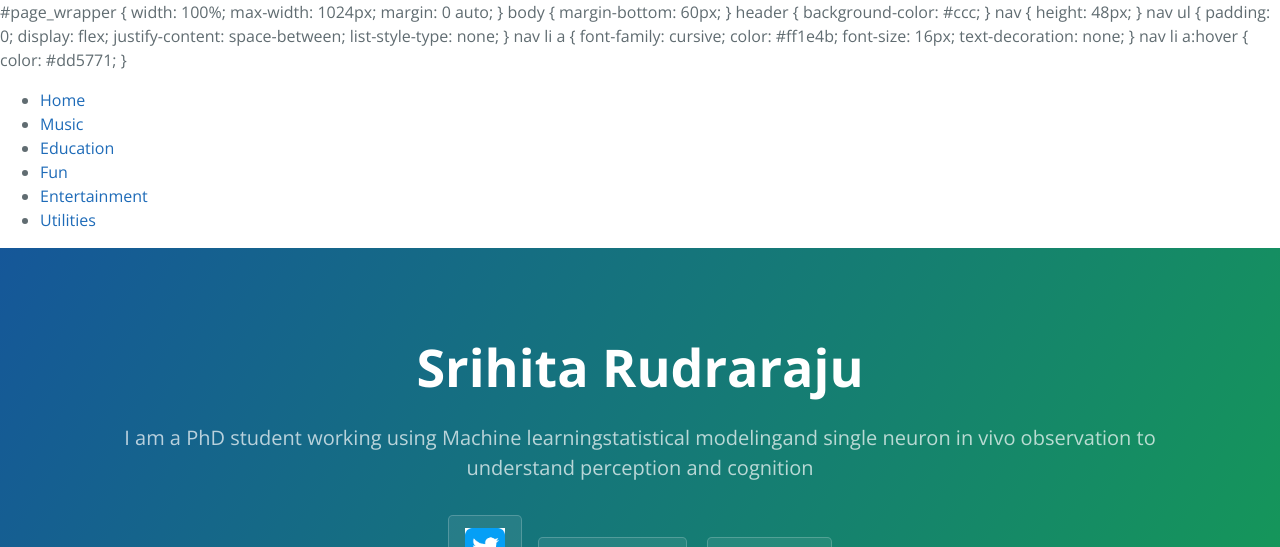
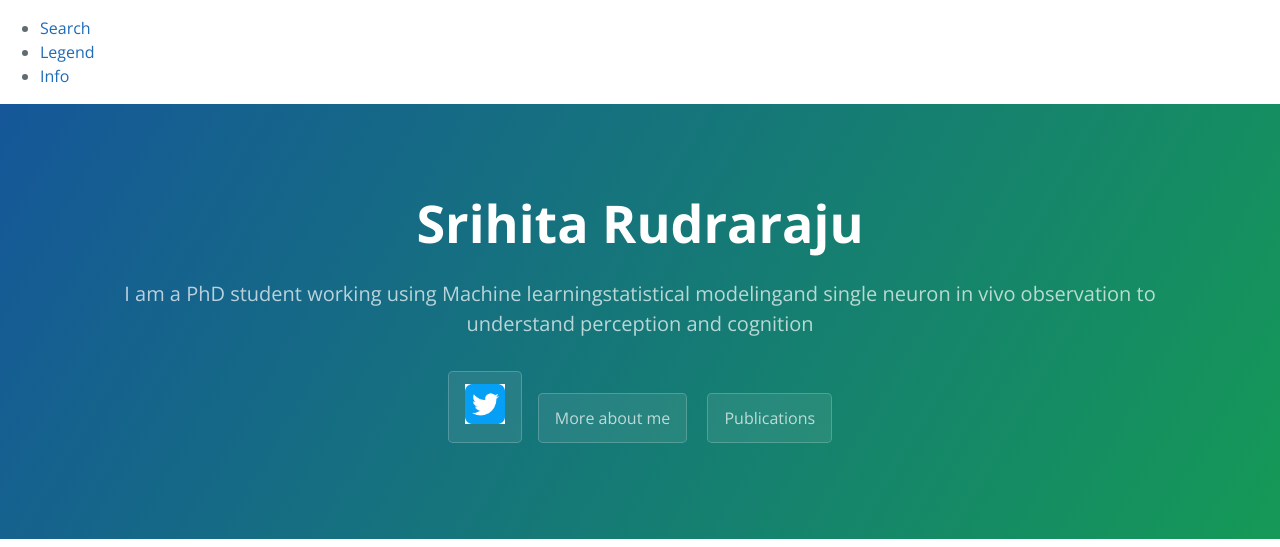
Before and after one commit to srrudrar/srrudrar.github.io, a Jekyll site: the page built from index.md, in a window 1280 px wide and 900 px high, cut to the strip 0-547 px from the top of the window. Built offline with Jekyll 4.4.1, drawn with Linux system fonts in a browser that asks for light colours; our own code applies the rules of GitHub Pages for plain Markdown files.

Commit message:
Update default.html

```diff
--- a/_layouts/default.html
+++ b/_layouts/default.html
@@ -15,55 +15,12 @@
   <body>
     <a id="skip-to-content" href="#content">Skip to the content.</a>
 
-#page_wrapper {
-    width: 100%;
-    max-width: 1024px;
-    margin: 0 auto;
-}
-
-body {
-  margin-bottom: 60px;
-}
-
-header {
-    background-color: #ccc;
-}
-
-nav {
-    height: 48px;
-}
-
-nav ul {
-    padding: 0;
-    display: flex;
-    justify-content: space-between;
-    list-style-type: none;
-}
-nav li a {
-    font-family: cursive;
-    color: #ff1e4b;
-    font-size: 16px;
-    text-decoration: none;
-
-}
-
-nav li a:hover {
-    color: #dd5771;
-}
-
- <header>
-        <div id="page_wrapper">
-		<nav>
-    <ul>
-        <li><a href="#">Home</a></li>
-        <li><a href="#">Music</a></li>
-        <li><a href="#">Education</a></li>
-        <li><a href="#">Fun</a></li>
-        <li><a href="#">Entertainment</a></li>
-        <li><a href="#">Utilities</a></li>
-    </ul>
-    </nav>
-    </header>
+<ul class="nav">
+        <li><a href="#">Search</a></li>
+        <li><a href="#">Legend</a></li>
+        <li><a href="#">Info</a></li>
+</ul>
+<div id="map_canvas" style="position:absolute;left:0;right:0;"></div>
 
 <div id="map_canvas" style="position:absolute;left:0;right:0;"></div>
 
```
